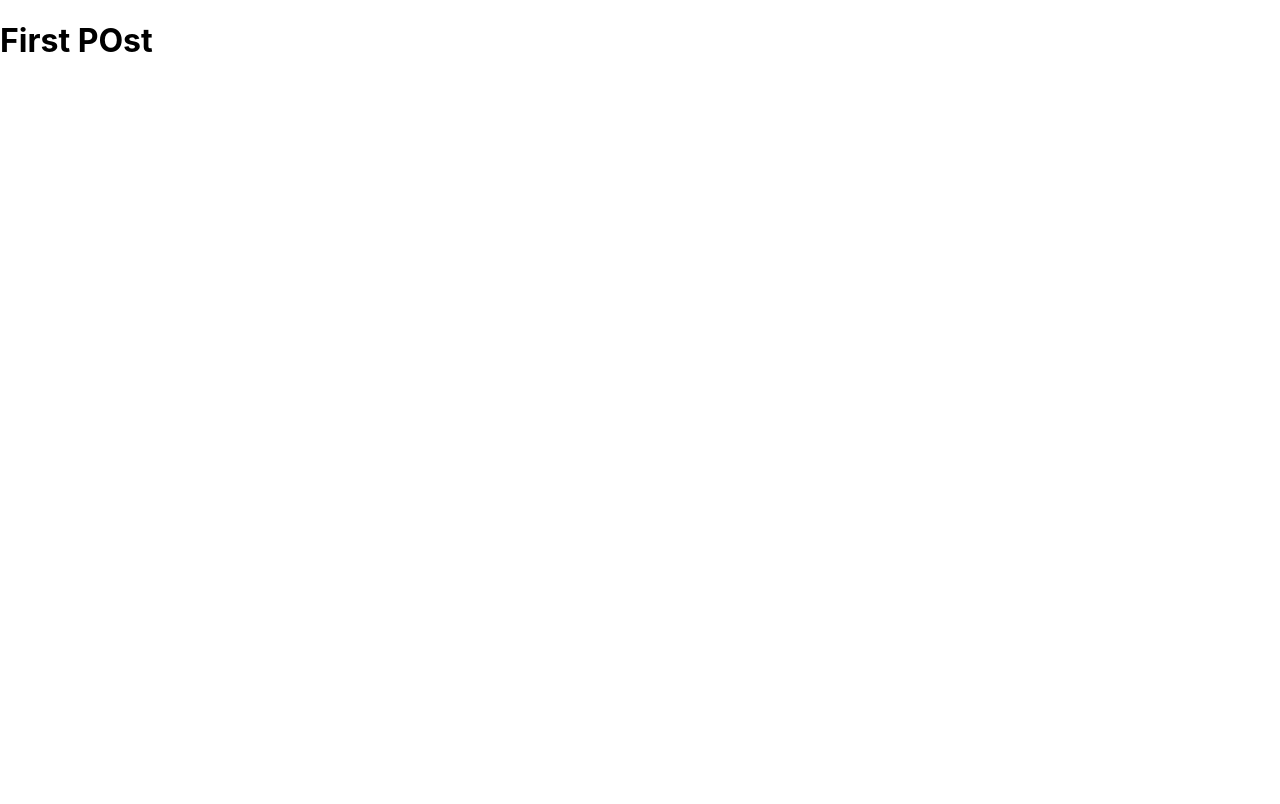
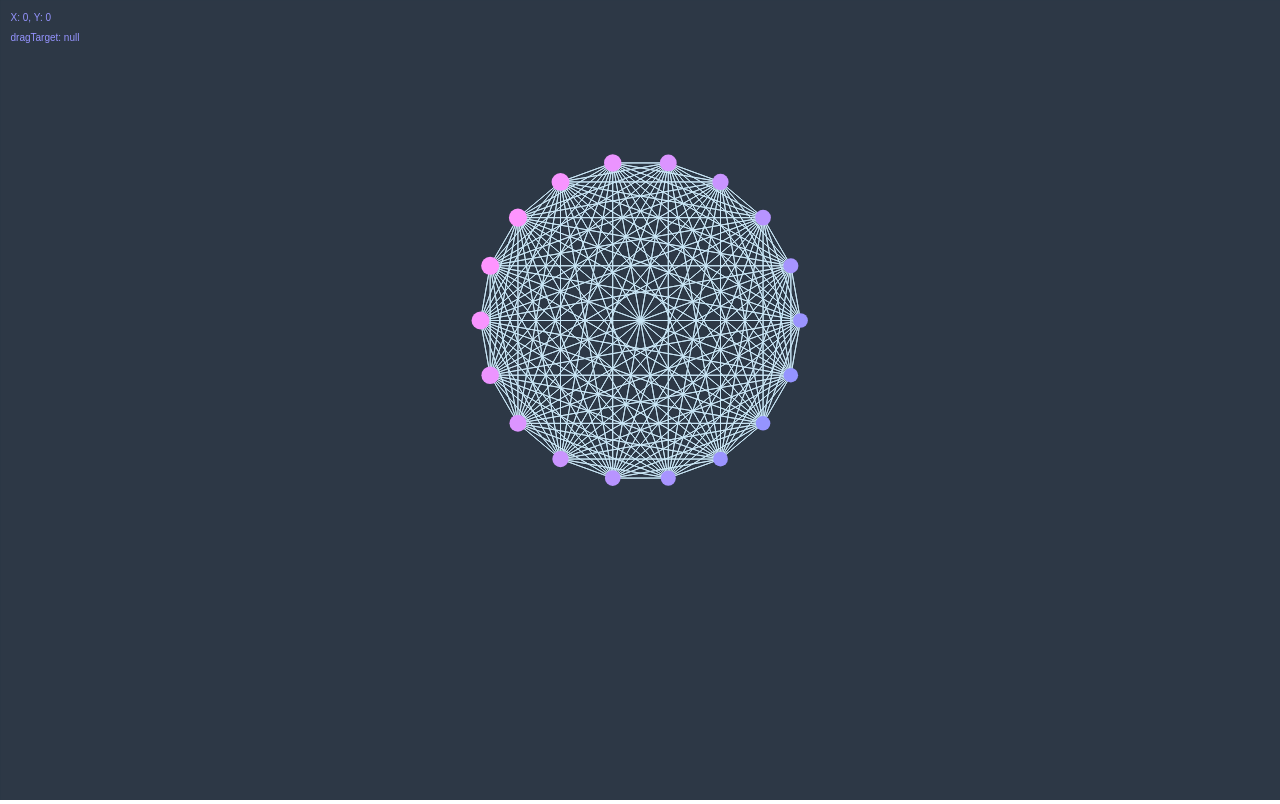
Before and after one commit to rob-creon/graphs-web, a Next.js app: page /editor in a window 1280 px wide. Built offline with nearby package versions, Linux system fonts and the light colour scheme.

Commit message:
graph visualizer

```diff
--- a/package.json
+++ b/package.json
@@ -9,6 +9,7 @@
     "lint": "next lint"
   },
   "dependencies": {
+    "mathjs": "^10.6.2",
     "next": "12.1.6",
     "react": "18.2.0",
     "react-dom": "18.2.0"
--- /dev/null
+++ b/pages/components/Viewer.js
@@ -0,0 +1,139 @@
+import React, {useCallback, useRef, useState} from "react"
+import useViewer from "./useViewer";
+import {matrix, multiply, norm, inv, subtract, number, index, distance} from 'mathjs'
+
+function rgb(r, g, b) {
+    return "rgb(" + r + "," + g + "," + b + ")";
+}
+
+function getProjectionMatrix(width, height) {
+
+    let ratio = height/width
+
+    let right = width
+    let left = 0
+    let top = 0
+    let bottom = height/ratio
+    let far = 10
+    let near = -10
+
+    return matrix([
+        [(right - left) / 2, 0, 0, (right + left) / 2],
+        [0, (top - bottom) / 2, 0, (top + bottom) / 2],
+        [0, 0, (far - near) / -2, -(far + near) / 2],
+        [0, 0, 0, 1]
+    ])
+}
+
+function getInverseProjectionMatrix(width, height) {
+    return inv(getProjectionMatrix(width, height))
+}
+
+const Viewer = graph => {
+
+    let mouse = {x: 0, y: 0}
+    let mouseDown = useRef(false)
+    let mouseClick = useRef(false)
+    let dragTarget = useRef(null)
+
+    const [cursor, setCursor] = useState('cursor')
+
+    const draw = useCallback((ctx, frame) => {
+
+        if(!mouseDown.current) {
+            dragTarget.current = null
+        }
+
+        // Update Mouse
+        const projMouse = multiply(getInverseProjectionMatrix(ctx.canvas.width, ctx.canvas.height), matrix([mouse.x, mouse.y, 1, 1])).subset(index([0, 1]))
+        setCursor('default')
+        graph.graph.forEach((node, index) => {
+            const nodePos = matrix([node.position[0], node.position[1]])
+            const dist = distance(projMouse, nodePos)
+
+            if (dist <= node.size) {
+                setCursor('pointer')
+
+                if (mouseClick.current) {
+                    dragTarget.current = index
+                }
+            }
+
+            if (mouseDown.current && dragTarget.current === index) {
+                node.position = [projMouse.get([0]), projMouse.get([1])]
+            }
+        })
+
+        // Clear the canvas
+        ctx.fillStyle = '#2d3846'
+        ctx.fillRect(0, 0, ctx.canvas.width, ctx.canvas.height)
+
+        const projMatrix = getProjectionMatrix(ctx.canvas.width, ctx.canvas.height)
+
+        // Render the edges
+        graph.graph.forEach(src => {
+            src.adj.forEach(dstInd => {
+                const dst = graph.graph[dstInd]
+
+                const srcPos = matrix([src.position[0], src.position[1], 1, 1])
+                const projSrcPos = multiply(projMatrix, srcPos)
+
+                const dstPos = matrix([dst.position[0], dst.position[1], 1, 1])
+                const projDstPos = multiply(projMatrix, dstPos)
+
+                ctx.strokeStyle = '#c9e6f6'
+                ctx.beginPath()
+                ctx.moveTo(projSrcPos.get([0]), projSrcPos.get([1]))
+                ctx.lineTo(projDstPos.get([0]), projDstPos.get([1]))
+                ctx.stroke()
+            })
+        })
+
+        // Render the vertices
+        const numNodes = graph.graph.length
+        const nodeAnimIncr = (Math.PI) / numNodes
+        graph.graph.forEach((node, index) => {
+            const pos = matrix([node.position[0], node.position[1], 1, 1])
+            const projPos = multiply(projMatrix, pos)
+
+            const origin = multiply(projMatrix, matrix([0, 0, 1, 1]))
+            const tmp = multiply(projMatrix, matrix([node.size, node.size, 1, 1]))
+            const projNodeSize = number(norm(subtract(origin, tmp), 2))
+
+            const animSpeed = 0.02
+            const animOffset = index * nodeAnimIncr
+            const animFactor = Math.sin(animOffset + (frame * animSpeed))**2
+
+            const minSize = projNodeSize * 0.8
+            const sizeOffset = projNodeSize - minSize
+            const finalSize = minSize + animFactor * sizeOffset
+
+            const minRed = 148
+            const maxRed = 255
+            const redOffset = maxRed - minRed
+            const finalRed = minRed + animFactor * redOffset
+
+            ctx.fillStyle = rgb(finalRed, 148, 255)
+
+            ctx.beginPath()
+            ctx.arc(projPos.get([0]), projPos.get([1]), finalSize, 0, 2 * Math.PI)
+            ctx.fill()
+        })
+
+        ctx.beginPath()
+        ctx.fillText("X: " + mouse.x + ", Y: " + mouse.y, 10, 20);
+        ctx.fillText("dragTarget: " + dragTarget.current, 10, 40)
+
+    }, [graph.graph, mouse.x, mouse.y, mouseClick, mouseDown])
+
+    const canvasRef = useViewer(draw, (m) => mouse = m, (c) => {
+        mouseClick.current = !mouseDown.current;
+        mouseDown.current = c
+    })
+
+    return <div className="viewer">
+        <canvas ref={canvasRef} style={{cursor: cursor}}/>
+    </div>
+}
+
+export default Viewer
--- /dev/null
+++ b/pages/components/useViewer.js
@@ -0,0 +1,57 @@
+import {useRef, useEffect, useState} from 'react'
+
+function getWindowDimensions() {
+    let { innerWidth: width, innerHeight: height } = window;
+    return {
+        width,
+        height
+    };
+}
+
+const useViewer = (draw, mouseListener, clickListener) => {
+
+    const canvasRef = useRef(null)
+    const frameCtr = useRef(0)
+
+    useEffect(() => {
+
+        const canvas = canvasRef.current
+        const ctx = canvas.getContext('2d')
+        let frameID
+
+        canvas.addEventListener("mousemove", (event) => {
+            const rect = canvas.getBoundingClientRect(), // abs. size of element
+                scaleX = canvas.width / rect.width,    // relationship bitmap vs. element for x
+                scaleY = canvas.height / rect.height;  // relationship bitmap vs. element for y
+            mouseListener({x: (event.clientX - rect.left) * scaleX, y: (event.clientY - rect.top) * scaleY})
+        })
+        canvas.addEventListener("mousedown", (event) => {
+            clickListener(true)
+        })
+        canvas.addEventListener("mouseup", (event) => {
+            clickListener(false)
+        })
+
+        const render = () => {
+            frameCtr.current++
+            const { width, height } = getWindowDimensions()
+            if (canvas.width !== width || canvas.height !== height) {
+                canvas.width = width
+                canvas.height = height
+            }
+            ctx.translate(0.5,0.5);
+            draw(ctx, frameCtr.current)
+            ctx.translate(-0.5,-0.5);
+            frameID = window.requestAnimationFrame(render)
+        }
+        render()
+
+        return () => {
+            window.cancelAnimationFrame(frameID)
+        }
+    }, [draw, frameCtr, mouseListener])
+
+    return canvasRef
+}
+
+export default useViewer
--- a/pages/editor.js
+++ b/pages/editor.js
@@ -1,3 +1,49 @@
-export default function Editor() {
-    return <h1>First POst</h1>
+import Head from "next/head"
+import React from "react"
+import Viewer from "./components/Viewer"
+
+const Editor = () => {
+    const test_graph = [
+        {position: [-0.2, -0.25], adj: [1], size: 0.01},
+        {position: [-0.1, -0.5], adj: [2], size: 0.01},
+        {position: [0.0, -0.5], adj: [3], size: 0.01},
+        {position: [0.2, -0.25], adj: [4], size: 0.01},
+        {position: [0.0, 0], adj: [0], size: 0.01}
+    ]
+    const circle_graph = []
+    const n = 18
+    for (let i = 0; i < n; i++) {
+        circle_graph.push({position: [Math.cos(i * Math.PI*2 / n)/4, 0.5+Math.sin(i * Math.PI*2 / n)/4], adj: [i!==0 ? i-1 : n-1], size: 0.01})
+    }
+
+    const connected_graph = []
+    let getAdj = (index, n) => {
+        const ret = []
+        for(let i = 0; i < n; i++) {
+            if(i !== index) {
+                ret.push(i)
+            }
+        }
+        return ret
+    }
+    for (let i = 0; i < n; i++) {
+        connected_graph.push({position: [Math.cos(i * Math.PI*2 / n)/4, 0.5+Math.sin(i * Math.PI*2 / n)/4], adj: getAdj(i, n), size: 0.01})
+    }
+    const origin_graph = [
+        {position: [0, 0], adj: [], size: 0.1}
+    ]
+    return (<>
+        <Head>
+            <title>Editor | Graphs</title>
+            <meta
+                name="description"
+                content="Graph Editor"
+            />
+        </Head>
+        <div className="editor-page">
+            <Viewer graph={connected_graph}/>
+        </div>
+    </>)
 }
+
+export default Editor
--- a/pages/index.js
+++ b/pages/index.js
@@ -8,7 +8,7 @@ export default function Home() {
       <Head>
         <title>Create Next App</title>
         <meta name="description" content="Generated by create next app" />
-        <link rel="icon" href="/favicon.ico" />
+        <link rel="icon" href="favicon.ico" />
       </Head>
 
       <main className={styles.main}>
--- a/styles/globals.css
+++ b/styles/globals.css
@@ -14,3 +14,7 @@ a {
 * {
   box-sizing: border-box;
 }
+
+body {
+  overflow: hidden; /* Hide scrollbars */
+}
```
Also changed, not shown: 1 other file (tests, documents, lock files or other folders).
